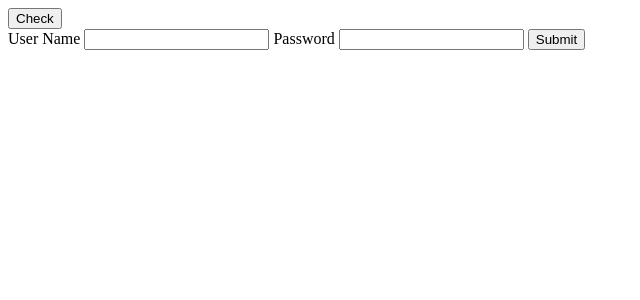
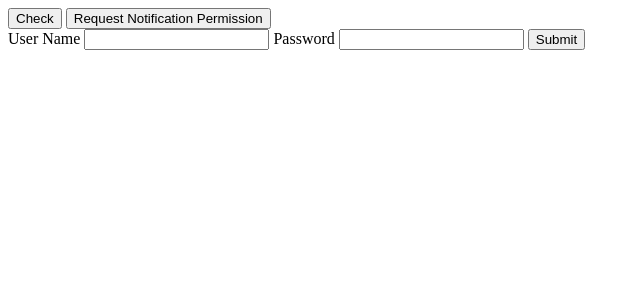
Before and after one commit to piidus/mtf_portfolio, a Flask app: page / in a window 1280 px wide. Shown: the top 300 px of the page, without its empty margins (0-640 px from the left). Run offline with Flask 3, Linux system fonts and the light colour scheme; some libraries are stand-ins or nearby versions.

Commit message:
adjust notification

```diff
--- a/website/static/test.js
+++ b/website/static/test.js
@@ -10,6 +10,31 @@ socket.on('connect', function() {
     alert('I am connected');
 });
 
-socket.on('response', function(data) {
-    console.log(data);
+// socket.on('response', function(data) {
+//     console.log(data);
+// });
+
+function requestNotificationPermission() {
+    Notification.requestPermission().then(function(permission) {
+        if (permission === 'granted') {
+            console.log('Notification permission granted.');
+        } else {
+            console.log('Notification permission denied.');
+        }
+    });
+}
+
+
+socket.on('random_number', function(num) {
+    console.log('Received random number:', num);
+    showNotification('Random Number', `Generated number: ${num}`);
 });
+
+function showNotification(title, message) {
+    if (Notification.permission === 'granted') {
+        var options = {
+            body: message
+        };
+        var notification = new Notification(title, options);
+    }
+}
--- a/website/templates/index.html
+++ b/website/templates/index.html
@@ -10,6 +10,8 @@
 </head>
 <body>
     <button onclick="checkStatus()">Check</button>
+    <button onclick="requestNotificationPermission()">Request Notification Permission</button>
+
     <form action="/" method="post">
         <label for="user">User Name</label>
         <input type="text" name="user" id="">
```
Also changed, not shown: website/events.py (+15 -0 lines).
